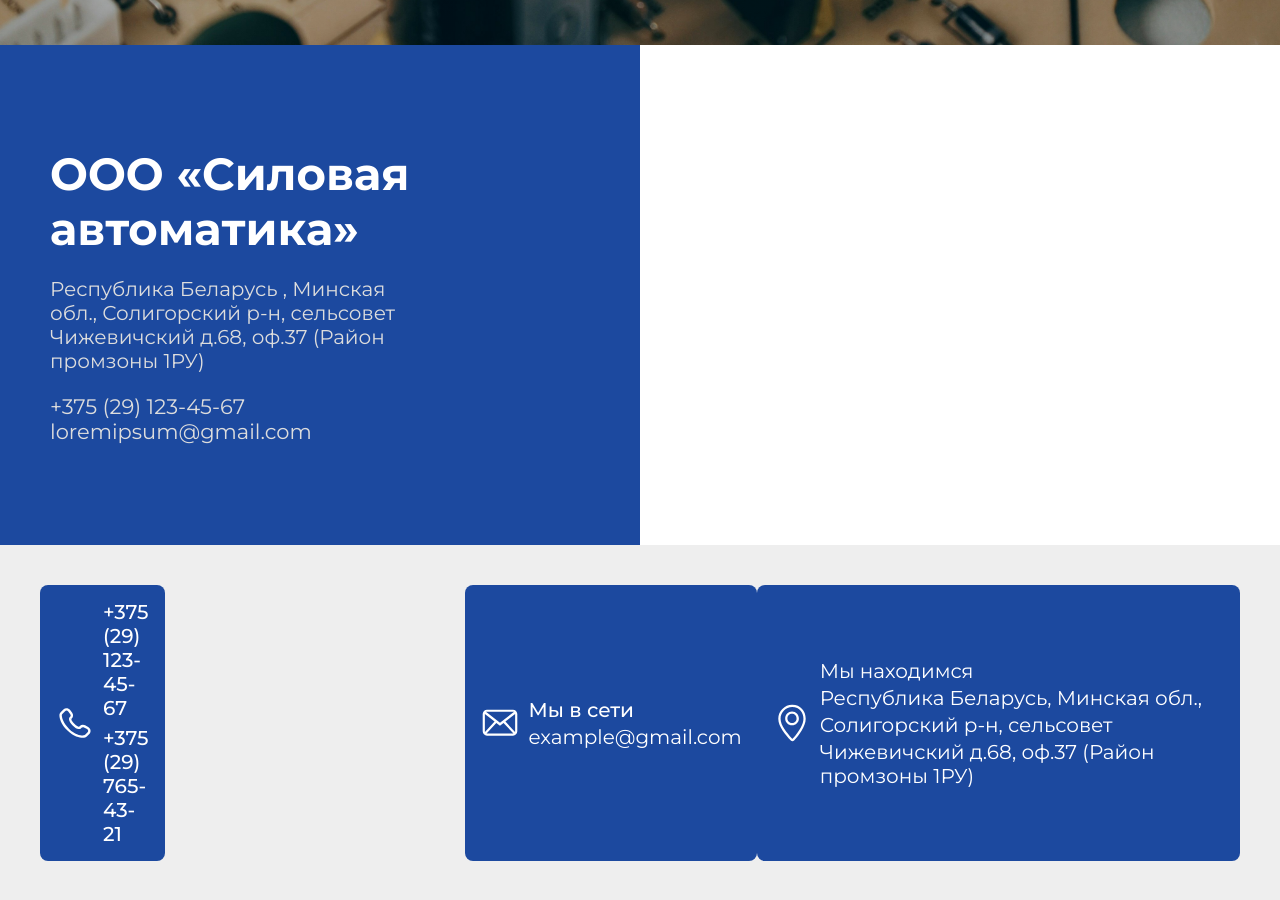
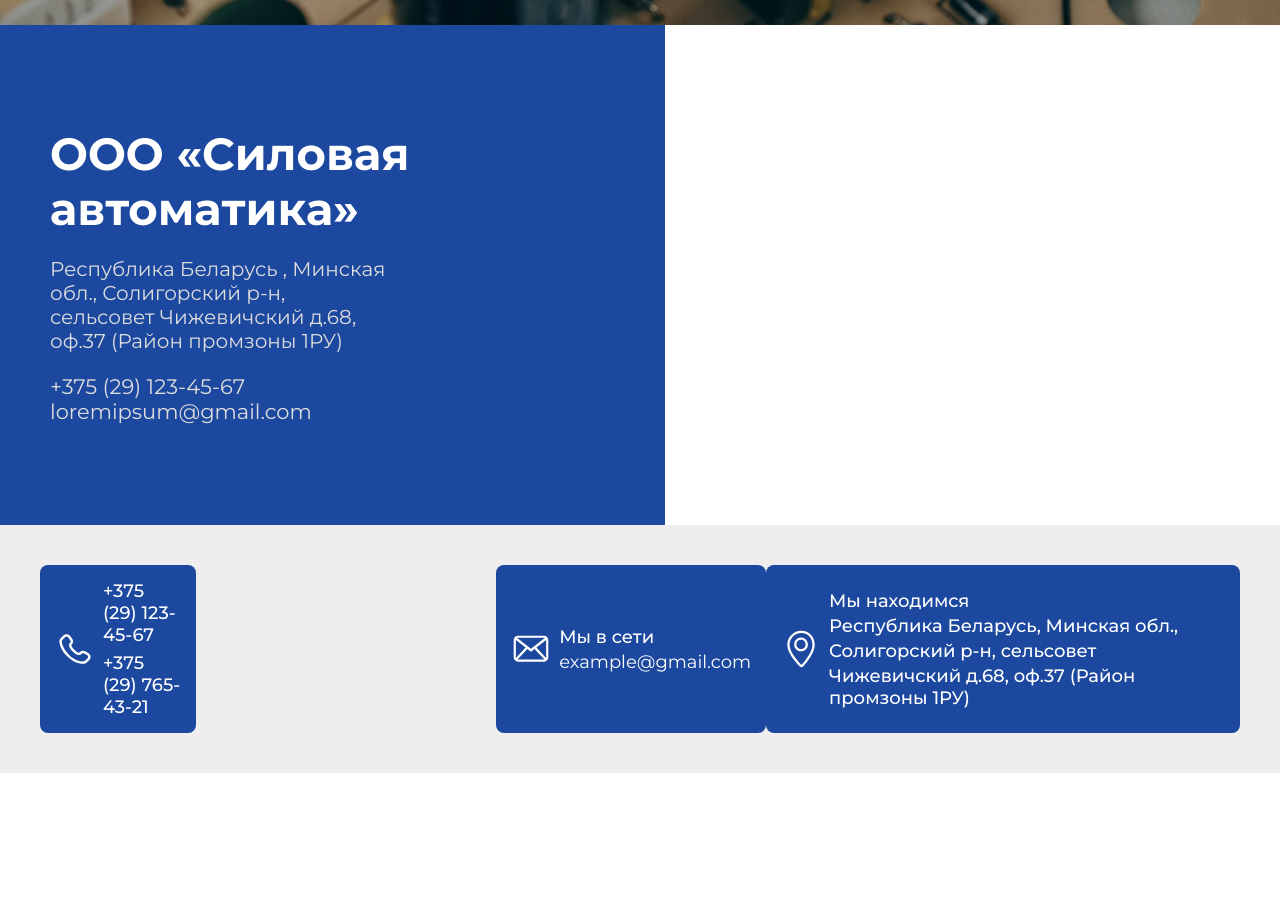
Before and after one commit to romchesko-pazzi/power-automatics-html, a website: page index.html in a window 1280 px wide. Shown: the part 920-1820 px from the top of the page. After the commit the page ends 1693 px from the top, so only its background shows below. Drawn offline with Linux system fonts and the light colour scheme.

Commit message:
refactor: improve readability

```diff
--- a/sass/abstracts/_vars.scss
+++ b/sass/abstracts/_vars.scss
@@ -3,12 +3,6 @@ $gray-light: #eeeeee;
 
 $dark-blue: #1c499f; // Тёмно-синий (основной)
 $medium-blue: #3f6fcc; // Средний синий
-// $bright-blue: #6f9fff; // Яркий голубой
-// $light-blue: #b3ccff; // Светлый голубой
-// $extra-light-blue: #f6f9ff; // Светлый голубой
-
-// $accent-orange: #ff9900; // Акцентный оранжевый
-// $neutral-gray: #f2f2f2; // Светлый серый (фон)
 $graphite: #333333; // Тёмный серый (текст)
 
 $default-box-shadow: 0.4rem 0.6rem 0.8rem rgba(34, 60, 80, 0.2);
--- a/sass/base/_base.scss
+++ b/sass/base/_base.scss
@@ -35,8 +35,6 @@ html {
 body {
   min-height: 100vh;
   font-family: 'Montserrat', sans-serif;
-  // background: url('../../img/background-image.jpg') center/cover no-repeat;
-  // position: relative;
 }
 
 .background {
@@ -53,18 +51,5 @@ body {
   width: 100%;
   height: 100%;
   background: linear-gradient(rgba(0, 0, 0, 0.5), rgba(0, 0, 0, 0.3));
-  // filter: blur(0.4rem);
   z-index: -1;
 }
-
-body::before {
-  // content: '';
-  // position: absolute;
-  // top: 0;
-  // left: 0;
-  // width: 100%;
-  // height: 100%;
-  // background: linear-gradient(rgba(0, 0, 0, 0.7), rgba(0, 0, 0, 0.5));
-  // filter: blur(0.4rem);
-  // z-index: -1;
-}
--- a/sass/layout/_about.scss
+++ b/sass/layout/_about.scss
@@ -3,6 +3,9 @@
 
 .about {
   padding: 7rem 7rem 7rem 15rem;
+  display: flex;
+  flex-direction: column;
+  align-items: center;
 
   @include respond(phone) {
     padding: 5rem;
@@ -11,34 +14,35 @@
   &__main {
     display: flex;
     max-width: 80%;
+    gap: 3rem; // Разделяет image-box и text-box
+
+    @include respond(phone) {
+      max-width: none;
+      flex-direction: column;
+    }
+  }
+
+  &__image-box,
+  &__text-box {
+    flex: 1;
+    max-width: 50%;
 
     @include respond(phone) {
       max-width: none;
     }
   }
 
-  &__image-box {
-    flex: 1; /* Каждый блок занимает равное пространство */
-    max-width: 50%; /* Ограничиваем ширину до 50% */
-  }
-
   &__text-box {
     color: white;
     padding: 3rem;
-    flex: 1;
-    max-width: 50%;
     background: $medium-blue;
     box-shadow: 0 0 2rem 0 $graphite;
     border-radius: 0.7rem;
-
-    @include respond(phone) {
-      max-width: none;
-    }
   }
 
   &__heading-box {
     display: flex;
-    padding-bottom: 2rem;
+    gap: 2rem;
   }
 
   &__heading {
--- a/sass/layout/_footer.scss
+++ b/sass/layout/_footer.scss
@@ -5,12 +5,19 @@
   display: flex;
   color: #fff;
   gap: 0.8rem;
-  font-size: 2rem;
+  font-size: 1.8rem;
   padding: 1.5rem;
   background-color: $dark-blue;
   border-radius: 0.8rem;
   cursor: pointer;
   display: flex;
+}
+
+@mixin box-content {
+  display: flex;
+  flex-direction: column;
+  font-weight: 500;
+  justify-content: center;
 }
 
 .footer {
@@ -50,11 +57,8 @@
     }
 
     &-text {
-      display: flex;
+      @include box-content;
       gap: 0.6rem;
-      flex-direction: column;
-      font-weight: 500;
-      justify-content: center;
     }
   }
 
@@ -69,11 +73,8 @@
     }
 
     &-text {
-      display: flex;
-      justify-content: center;
-      flex-direction: column;
+      @include box-content;
       gap: 0.3rem;
-      font-weight: 500;
     }
 
     &-text > span:last-child {
@@ -97,27 +98,11 @@
     }
 
     &-text {
-      display: flex;
+      @include box-content;
       gap: 0.3rem;
-      flex-direction: column;
-      justify-content: center;
 
       @include respond(phone) {
-        font-size: 2rem;
-      }
-    }
-
-    &-text > span:nth-child(2),
-    &-text > span:nth-child(3),
-    &-text > span:nth-child(4) {
-      // font-size: 1.5rem;
-    }
-
-    @include respond(phone) {
-      &-text > span:nth-child(2),
-      &-text > span:nth-child(3),
-      &-text > span:nth-child(4) {
-        // font-size: inherit; // Наследует размер шрифта от родителя
+        font-size: 1.8rem;
       }
     }
   }
--- a/sass/layout/_map.scss
+++ b/sass/layout/_map.scss
@@ -18,6 +18,7 @@
     width: 50%;
     background: $dark-blue;
     gap: 2.1rem;
+    padding-left: 5rem;
 
     @include respond(phone) {
       padding: 4.5rem;
@@ -28,7 +29,6 @@
   &__heading {
     font-size: 3rem;
     font-weight: 600;
-    padding-left: 5rem;
     color: white;
 
     @include respond(phone) {
@@ -41,7 +41,6 @@
     font-size: 2rem;
     color: #dddddd;
     max-width: 55%;
-    padding-left: 5rem;
     @include respond(phone) {
       padding-left: 0;
       max-width: none;
@@ -53,7 +52,6 @@
     flex-direction: column;
     color: #dddddd;
     font-size: 2.1rem;
-    padding-left: 5rem;
     @include respond(phone) {
       padding-left: 0;
     }
@@ -61,7 +59,6 @@
 
   &__yandex-map {
     flex: 1;
-    // width: 100%; /* Ширина карты займет 100% ширины родительского блока */
     height: 50rem;
   }
 }
```
Also changed, not shown: sass/abstracts/_mixins.scss (+0 -16 lines), sass/layout/_header.scss (+0 -12 lines), css/style.css, sass/layout/_works.scss (renamed from sass/layout/works.scss), 1 other file.
